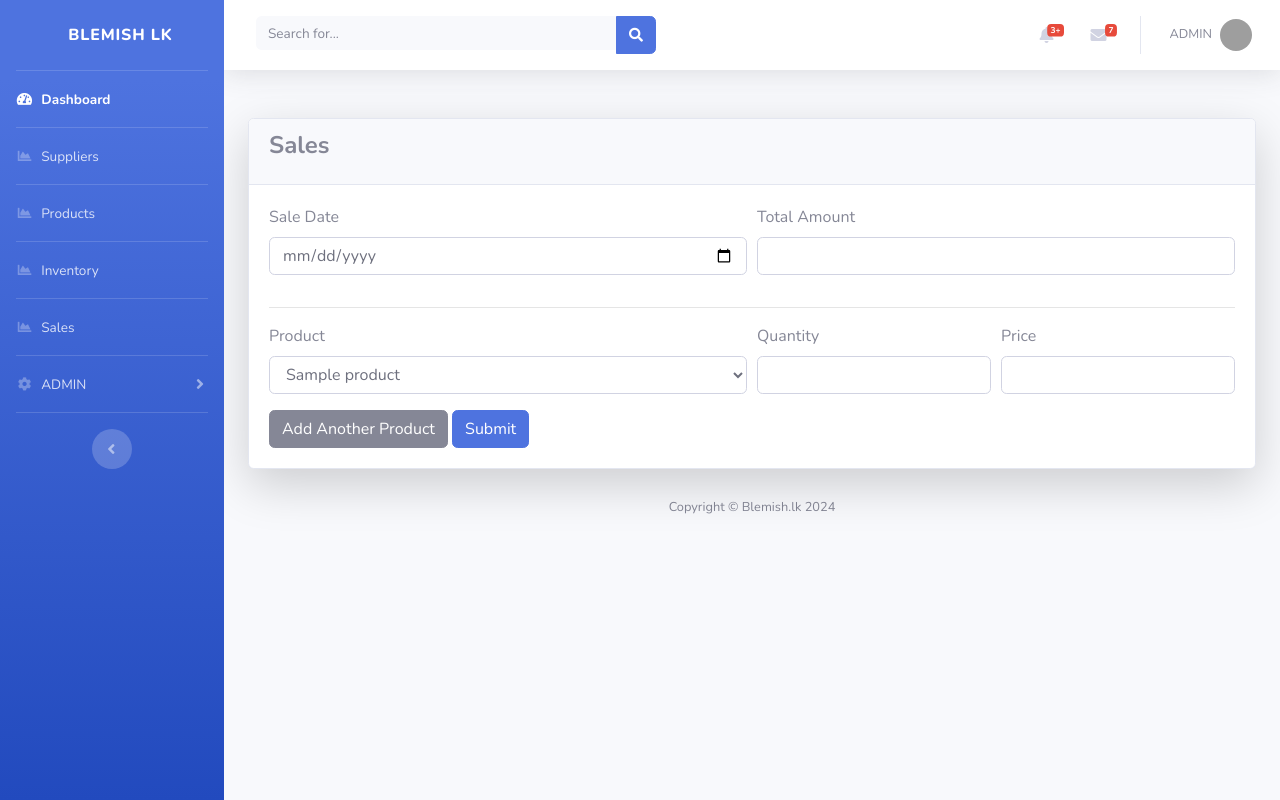
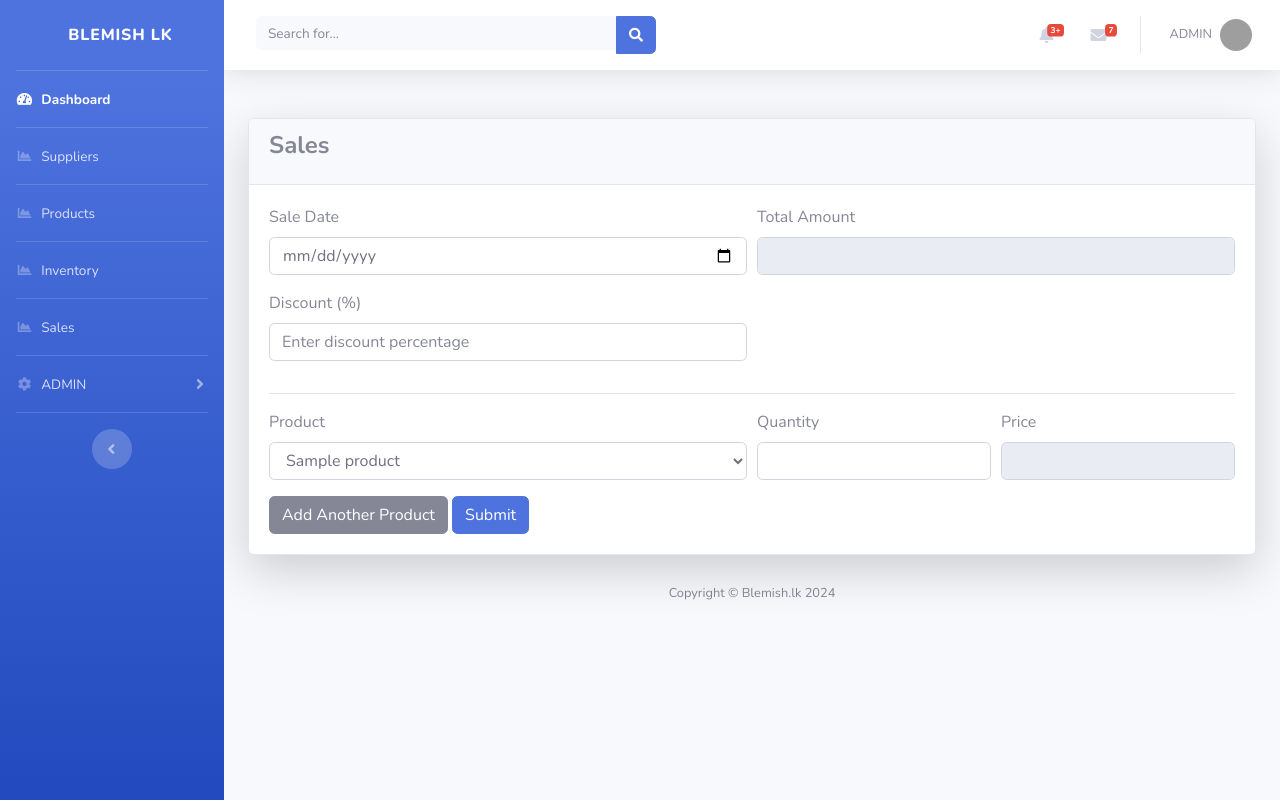
Before and after one commit to psw101/blemish-lk-system, a PHP site: page /sales.php in a window 1280 px wide. Run offline with PHP 8.4, Linux system fonts and the light colour scheme; tables that the repository leaves empty hold one stand-in row (values such as "Sample post"); grey boxes are pictures that could not be loaded.

Commit message:
refactor: Update sales.php to include discount functionality and calculate total amount
Co-authored-by: Pulindu Wimalaweera <106438778+psw101@users.noreply.github.com>

```diff
--- a/sales.php
+++ b/sales.php
@@ -14,7 +14,7 @@ function getProductsJson()
     }
 
     // Prepare the query
-    $query = "SELECT product_id, product_name FROM products";
+    $query = "SELECT product_id, product_name, price FROM products";
     $result = mysqli_query($con, $query);
 
     // Check if the query was successful
@@ -47,7 +47,6 @@ include_once('./includes/header.php');
 include_once('./includes/navbar.php');
 ?>
 
-
 <div class="container-fluid mt-5">
     <div class="row justify-content-center">
         <div class="col-md-12">
@@ -66,8 +65,15 @@ include_once('./includes/navbar.php');
 
                             <div class="form-group col-lg-6">
                                 <label for="total_amount">Total Amount</label>
-                                <input type="number" step="0.01" class="form-control" id="total_amount" name="total_amount" required>
+                                <input type="number" step="0.01" class="form-control" id="total_amount" name="total_amount" required readonly>
                             </div>
+
+                            <!-- Discount Input Field -->
+                            <div class="form-group col-lg-6">
+                                <label for="discount">Discount (%)</label>
+                                <input type="number" step="0.01" class="form-control" id="discount" name="discount" placeholder="Enter discount percentage" oninput="updatePrices()">
+                            </div>
+
                             <div class="col-lg-12">
                                 <hr>
                             </div>
@@ -78,11 +84,11 @@ include_once('./includes/navbar.php');
                             <div class="form-row">
                                 <div class="form-group col-lg-6">
                                     <label for="product_id">Product</label>
-                                    <select class="form-control" id="product_id" name="product_id[]" required>
+                                    <select class="form-control" id="product_id" name="product_id[]" onchange="updatePrices()" required>
                                         <?php
                                         $products = json_decode(getProductsJson(), true);
                                         foreach ($products as $product) {
-                                            echo "<option value='" . htmlspecialchars($product['product_id']) . "'>" . htmlspecialchars($product['product_name']) . "</option>";
+                                            echo "<option value='" . htmlspecialchars($product['product_id']) . "' data-price='" . htmlspecialchars($product['price']) . "'>" . htmlspecialchars($product['product_name']) . "</option>";
                                         }
                                         ?>
                                     </select>
@@ -90,12 +96,12 @@ include_once('./includes/navbar.php');
 
                                 <div class="form-group col-lg-3">
                                     <label for="quantity">Quantity</label>
-                                    <input type="number" class="form-control" id="quantity" name="quantity[]" required>
+                                    <input type="number" class="form-control" id="quantity" name="quantity[]" oninput="updatePrices()" required>
                                 </div>
 
                                 <div class="form-group col-lg-3">
                                     <label for="price">Price</label>
-                                    <input type="number" step="0.01" class="form-control" id="price" name="price[]" required>
+                                    <input type="number" step="0.01" class="form-control" id="price" name="price[]" required readonly>
                                 </div>
                                 <div class="col-12 d-lg-none">
                                     <hr>
@@ -123,8 +129,29 @@ include_once('./includes/navbar.php');
         }
 
         return data.map(product =>
-            `<option value="${product.product_id}">${product.product_name}</option>`
+            `<option value="${product.product_id}" data-price="${product.price}">${product.product_name}</option>`
         ).join('');
+    }
+
+    function updatePrices() {
+        const discount = parseFloat(document.getElementById('discount').value) || 0;
+        const productSelects = document.querySelectorAll('select[name="product_id[]"]');
+        const quantityInputs = document.querySelectorAll('input[name="quantity[]"]');
+        const priceInputs = document.querySelectorAll('input[name="price[]"]');
+        let totalAmount = 0;
+
+        productSelects.forEach((select, index) => {
+            const selectedOption = select.options[select.selectedIndex];
+            const basePrice = parseFloat(selectedOption.getAttribute('data-price')) || 0;
+            const quantity = parseFloat(quantityInputs[index].value) || 1;
+            const finalPrice = basePrice * ((100 - discount) / 100);
+            priceInputs[index].value = finalPrice.toFixed(2);
+
+            // Update total amount
+            totalAmount += finalPrice * quantity;
+        });
+
+        document.getElementById('total_amount').value = totalAmount.toFixed(2);
     }
 
     async function addProductRow() {
@@ -136,23 +163,24 @@ include_once('./includes/navbar.php');
         newRow.innerHTML = `
                 <div class="form-group col-lg-6">
                     <label for="product_id">Product</label>
-                    <select class="form-control" name="product_id[]" required>
+                    <select class="form-control" name="product_id[]" onchange="updatePrices()" required>
                         ${productOptions}
                     </select>
                 </div>
                 <div class="form-group col-lg-3">
                     <label for="quantity">Quantity</label>
-                    <input type="number" class="form-control" name="quantity[]" required>
+                    <input type="number" class="form-control" name="quantity[]" oninput="updatePrices()" required>
                 </div>
                 <div class="form-group col-lg-3">
                     <label for="price">Price</label>
-                    <input type="number" step="0.01" class="form-control" name="price[]" required>
+                    <input type="number" step="0.01" class="form-control" name="price[]" required readonly>
                 </div>
                 <div class="col-12 d-lg-none">
                     <hr>
                 </div>
             `;
         container.appendChild(newRow);
+        updatePrices(); // Update prices for the new row
     }
 </script>
 
```
